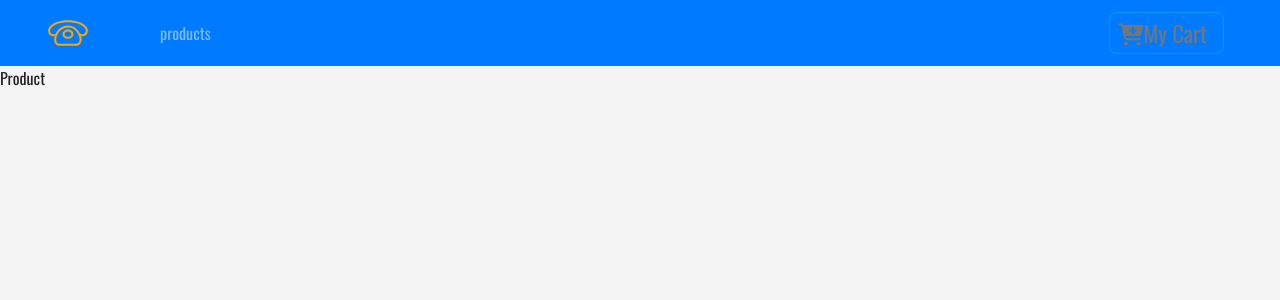
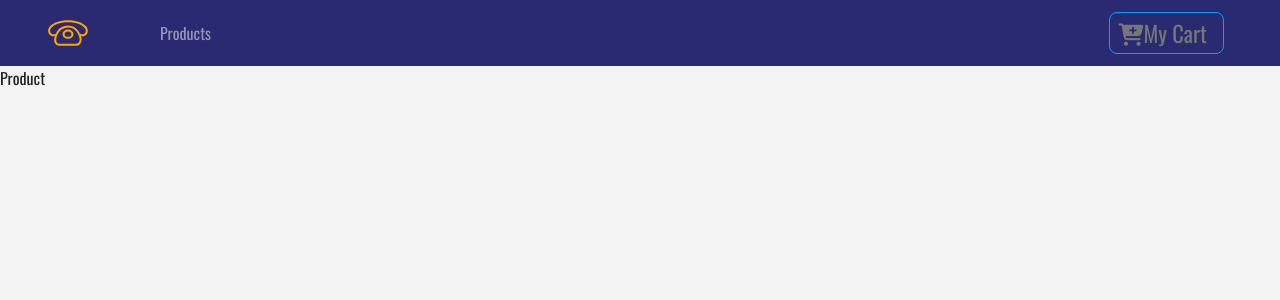
Before and after one commit to duylongpro99/React-Phone-ECommerce, a React (Create React App) app: page / in a window 1280 px wide. Shown: the top 300 px of the page. Built offline with nearby package versions, Linux system fonts and the light colour scheme.

Commit message:
done navbar

```diff
--- a/src/App.css
+++ b/src/App.css
@@ -5,6 +5,7 @@
   --mainDark: #232528;
   --mainYellow: #ffa400;
   --lightGrey: #767676;
+  --shadowColor: #8d8080;
 }
 
 body{
--- /dev/null
+++ b/src/components/Button.js
@@ -0,0 +1,23 @@
+import styled from "styled-components";
+
+export const ButtonContainer = styled.button`
+    text-transform: capitalize;
+    font-size : 1.4rem;
+    background: transparent ;
+    border: 0.05rem solid var(--lightBlue);
+    border-radius: 0.5rem;
+    padding: 0.2rem 0.5rem;
+    cursor: pointer;
+    margin: 0.2rem 0.5rem 0.2rem 0;
+    transition: all 0.5s linear;
+    color: var(--lightGrey);
+    &:hover{
+        background: var(--lightBlue);
+        color: var(--mainDark);
+        margin: 0.1rem 0.4rem 0.3rem 0.1rem;
+        box-shadow: -1px 1px  var(--shadowColor);
+    }
+    &:focus{
+        outline: none;
+    }
+`
--- a/src/components/NavBar.js
+++ b/src/components/NavBar.js
@@ -1,12 +1,13 @@
 import React, { Component } from 'react'
 import { Link } from "react-router-dom";
 import  logo from "../logo.svg";
-import styled from 'styled-components';
+import {ButtonContainer} from './Button';
+import styled from "styled-components";
 
 export default class NavBar extends Component {
     render() {
         return (
-            <nav className = "navbar navbar-expand-sm bg-primary navbar-dark px-sm-5">
+            <NavWrapper className = "navbar navbar-expand-sm navbar-dark px-sm-5">
                 {/*
                 https://www.iconfinder.com/icons/1243689/call_phone_icon
                 Creative Commons (Attribution 3.0 Unported);
@@ -29,29 +30,16 @@ export default class NavBar extends Component {
                         </span>
                     </ButtonContainer>
                 </Link>
-            </nav>
+            </NavWrapper>
         )
     }
 }
 
-const ButtonContainer = styled.button`
-    text-transform: capitalize;
-    font-size : 1.4rem;
-    background: transparent ;
-    border: 0.05rem solid var(--lightBlue);
-    border-radius: 0.5rem;
-    padding: 0.2rem 0.5rem;
-    cursor: pointer;
-    margin: 0.2rem 0.5rem 0.2rem 0;
-    transition: all 0.5s linear;
-    color: var(--lightGrey);
-    &:hover{
-        background: var(--lightBlue);
-        color: var(--mainDark);
-        margin: 0.1rem 0.4rem 0.3rem 0.1rem;
-        box-shadow: -1px 1px  var(--mainDark);
-    }
-    &:focus{
-        outline: none;
+const NavWrapper = styled.nav`
+    background: var(--mainBlue);
+    .nav-link{
+        color:var{--mainWhite} !important;
+        font-szie: 1.3rem;
+        text-transform: capitalize;
     }
 `
```
